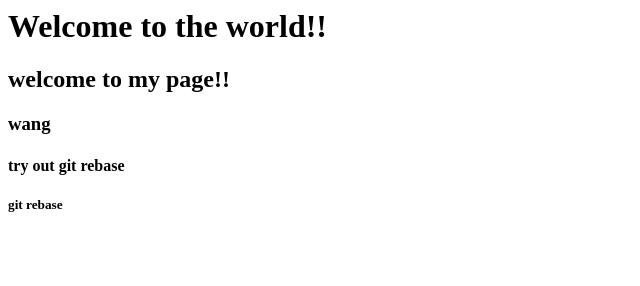
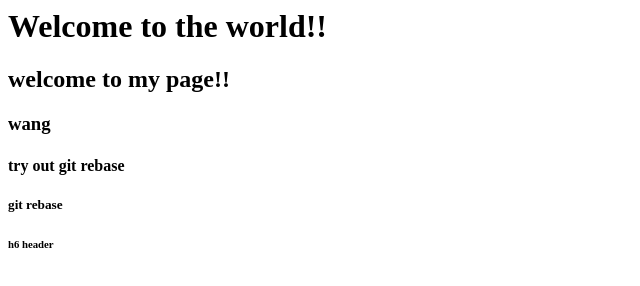
Before and after one commit to xiaoping-wang1989/react-front-end, a plain HTML site: page index.html in a window 1280 px wide. Shown: the full height of the page, 0-640 px from the left. Drawn offline with Linux system fonts and the light colour scheme.

Commit message:
h6 heading

```diff
--- a/index.html
+++ b/index.html
@@ -9,5 +9,6 @@
         <h3>wang</h3>
         <h4>try out git rebase</h4>
         <h5>git rebase</h5>
+        <h6>h6 header</h6>
     </body>
 </html>
```
